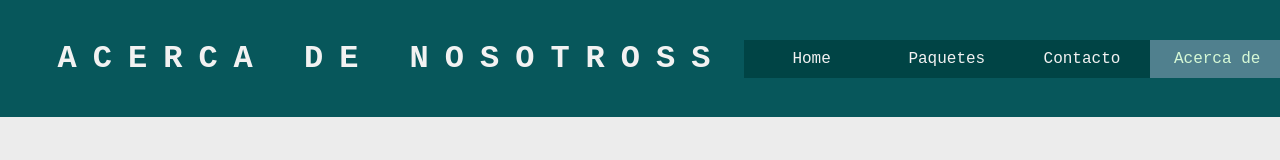
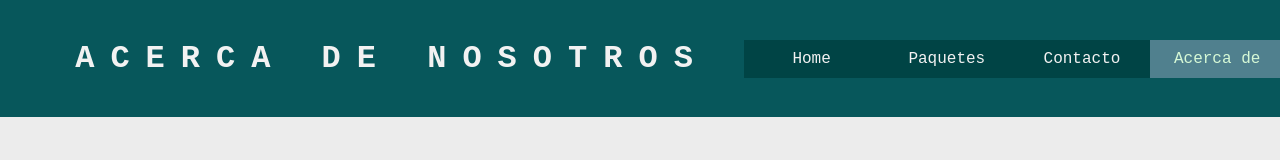
Before and after one commit to emigodk/ASAHEL-IT-SERVICES, a plain HTML site: page pages/about.html in a window 1280 px wide. Shown: the top 160 px of the page. Drawn offline with Linux system fonts and the light colour scheme.

Commit message:
correcciones menores

```diff
--- a/css/css.css
+++ b/css/css.css
@@ -2,7 +2,7 @@
 Paleta
 
 
-extras
+extras ------------------- No usado
 ------------------
 1. Fondo: #1A374D
 2. Encabezado y pies de página: #2B3D59
@@ -13,7 +13,7 @@ extras
 7. Títulos y subtítulos: #56B3FA
 -----------------------
 
-opc 1
+opc 1   ------------------------- USADO en el header
 1. #003B46 (dark blue)
 2. #07575B (midnight blue)
 3. #021C1E (deep teal)
--- a/pages/about.html
+++ b/pages/about.html
@@ -16,7 +16,7 @@
                         <a href="contacto.html" class="contacto">Contacto</a>
                         <a href="about.html" class="acerca" id="active">Acerca de</a>
             </div>
-            <a href="#" ><h1 class="logoh1">ACERCA DE NOSOTROSS</h1></a>
+            <a href="#" ><h1 class="logoh1">ACERCA DE NOSOTROS</h1></a>
         </header>
     </div>
 </body>
```
